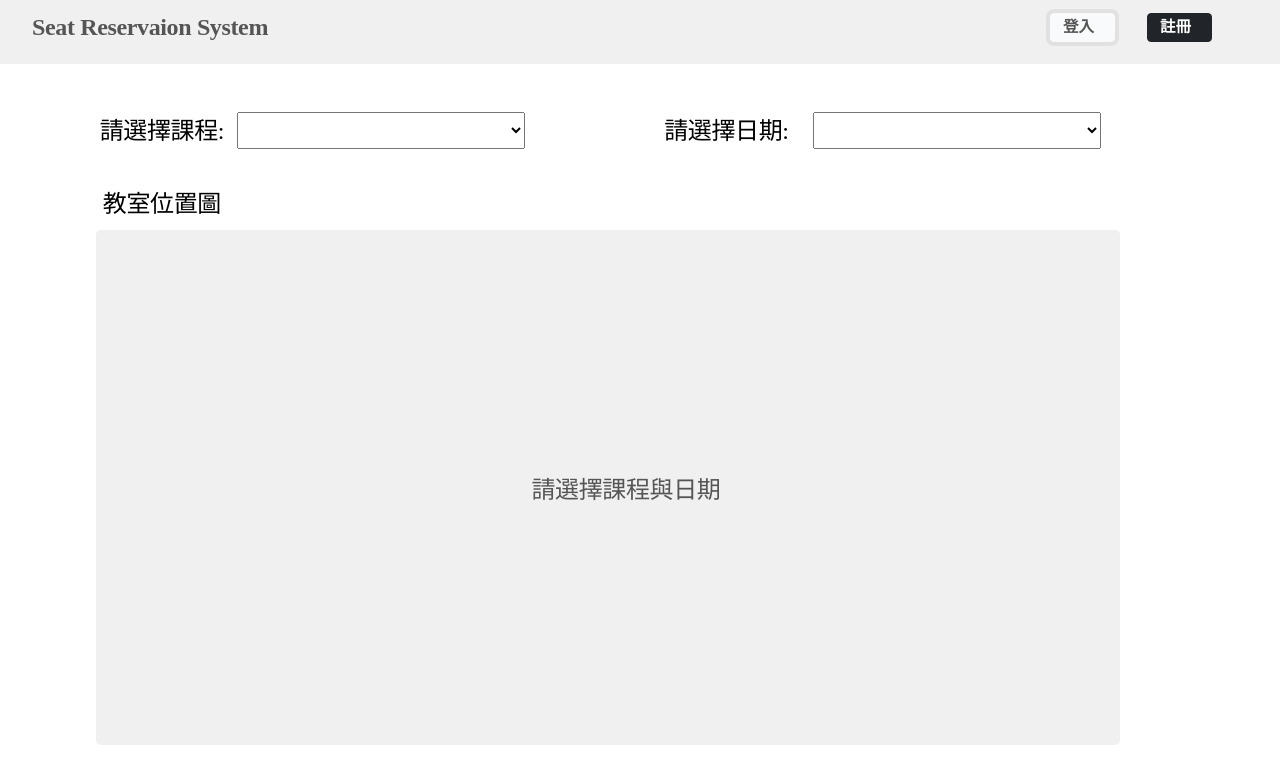
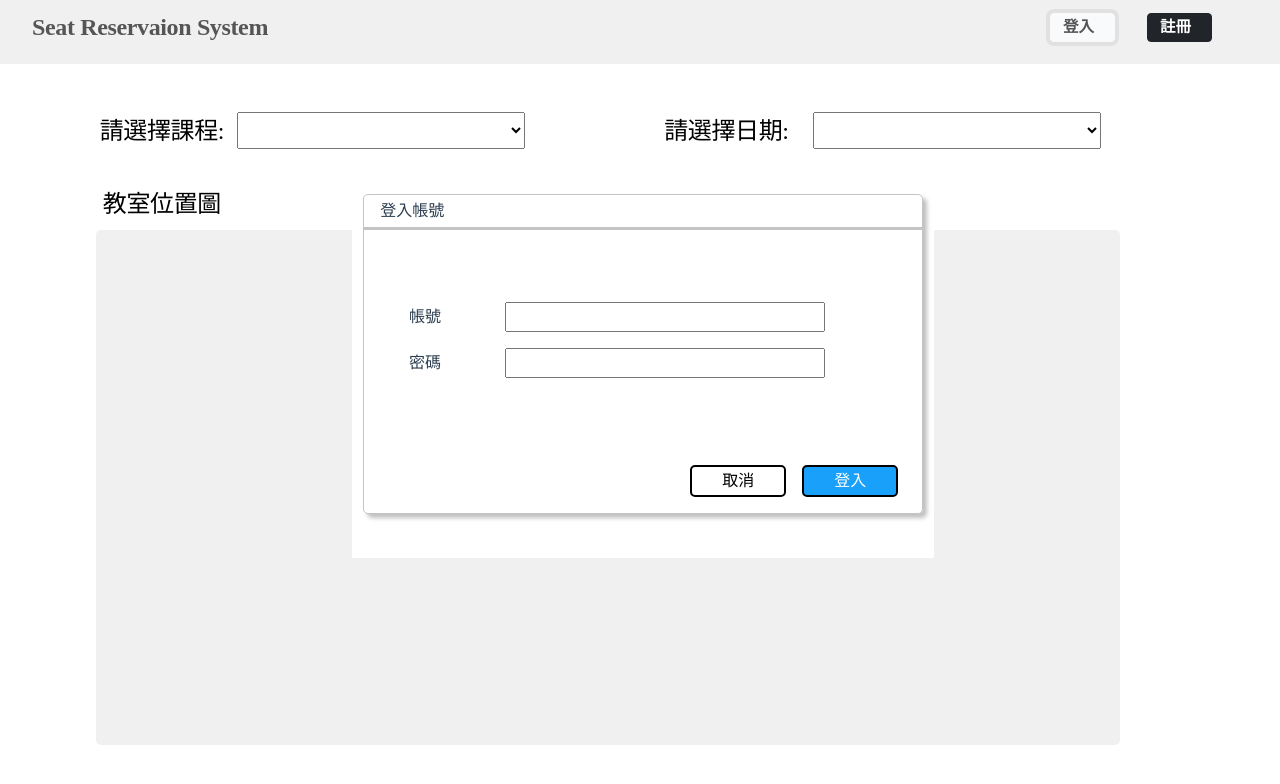
Before and after one commit to Nahemah1022/Seat-Reservation-System, a Vue app in the folder web-frontend/: page / in a window 1280 px wide. Both pictures are taken after a click on the button "登入". Shown: the top 784 px of the page. Built offline with nearby package versions, Linux system fonts and the light colour scheme.

Commit message:
[ADD] Click Login button can show the login part

```diff
--- a/web-frontend/src/components/Function_Bar.vue
+++ b/web-frontend/src/components/Function_Bar.vue
@@ -1,8 +1,11 @@
 <template>
   <div>
+    <div class="Mask" v-if="isSign == true"></div>
     <div class="menu">
       <h2 class="menu-text">Seat Reservaion System</h2>
-      <button id="login" type="button" class="btn btn-light">登入</button>
+      <button @click="Sign" id="login" type="button" class="btn btn-light">
+        登入
+      </button>
       <button id="register" type="button" class="btn btn-dark">註冊</button>
     </div>
     <div class="body">
@@ -25,6 +28,9 @@
         <div class="seat-text">請選擇課程與日期</div>
       </div>
     </div>
+    <div class="win" v-if="isLogin == true">
+      <SignPopup></SignPopup>
+    </div>
   </div>
 </template>
 
@@ -32,27 +38,23 @@
 import "bootstrap/dist/css/bootstrap.min.css";
 import "jquery";
 import "bootstrap/dist/js/bootstrap.min.js";
+import SignPopup from "./SignPopup.vue";
 export default {
   name: "Function_Bar",
   data() {
     return {
       LessonName: "請選擇課程名稱:",
       LessonTime: "請選擇課程日期:",
+      isLogin: false,
     };
   },
   methods: {
-    goOff() {
-      if (this.destination == "0") {
-        this.$router.go(-1);
-      } else if (this.destination == "reload") {
-        this.reload();
-      } else {
-        this.$router.push({ name: this.destination });
-      }
+    Sign() {
+      this.isLogin = true;
     },
-    goProfile() {
-      this.$router.push("/profile");
-    },
+  },
+  components: {
+    SignPopup,
   },
 };
 </script>
@@ -115,6 +117,15 @@ export default {
     left: 65%;
     color: #ffffff;
   }
+}
+.Mask {
+  position: absolute;
+  z-index: 100;
+  top: 8%;
+  width: 100%;
+  height: 92%;
+  background: #000000;
+  opacity: 0.6;
 }
 
 .body {
@@ -207,4 +218,15 @@ export default {
     }
   }
 }
+.win {
+  border: 0px;
+  padding: 0px;
+  position: absolute;
+  width: 45.5%;
+  height: 51%;
+  left: 27.5%;
+  top: 150px;
+  z-index: 600;
+  background-color: white;
+}
 </style>
```
